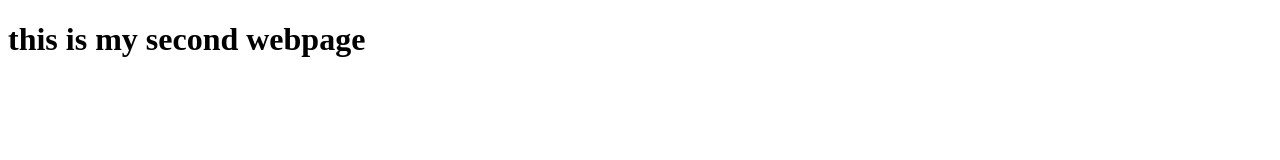
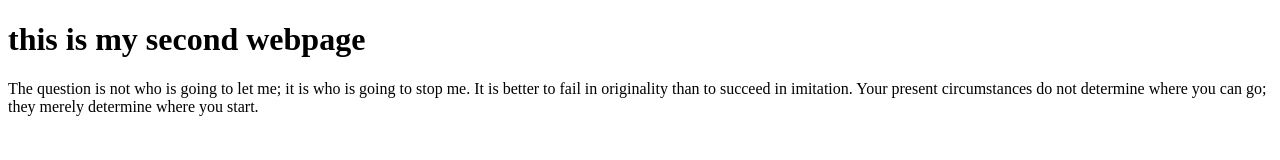
Before and after one commit to sonalimallick12/nextgendev, a plain HTML site: page 01_HTML/index.html in a window 1280 px wide. Drawn offline with Linux system fonts and the light colour scheme.

Commit message:
My second webpage

```diff
--- a/01_HTML/index.html
+++ b/01_HTML/index.html
@@ -7,6 +7,10 @@
 </head>
 <body>
     <h1>this is my second webpage</h1>
+    <p>The question is not who is going to let me; it is who is going to stop me.
+        It is better to fail in originality than to succeed in imitation.
+        Your present circumstances do not determine where you can go; they merely determine where you start.
+</p>
 
 
 </body>
```
